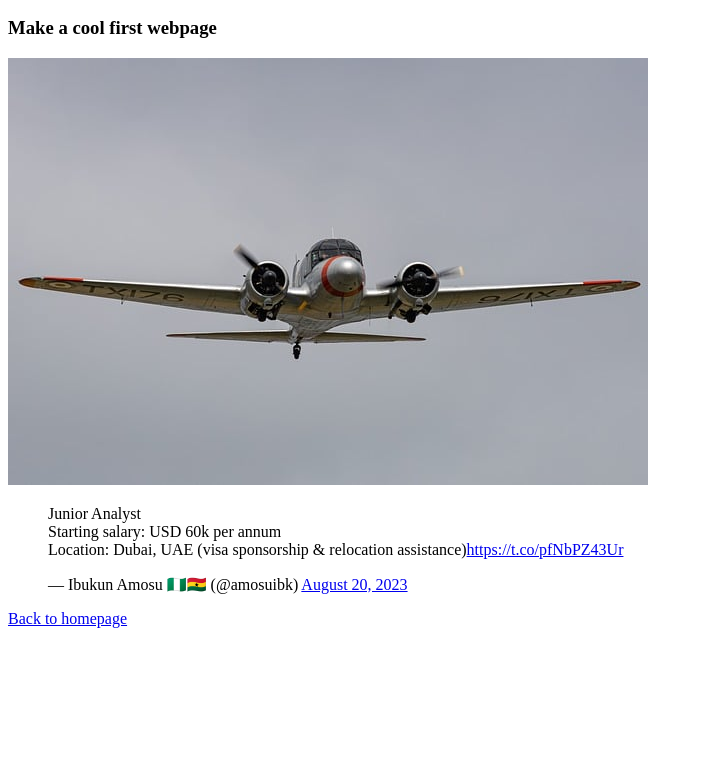
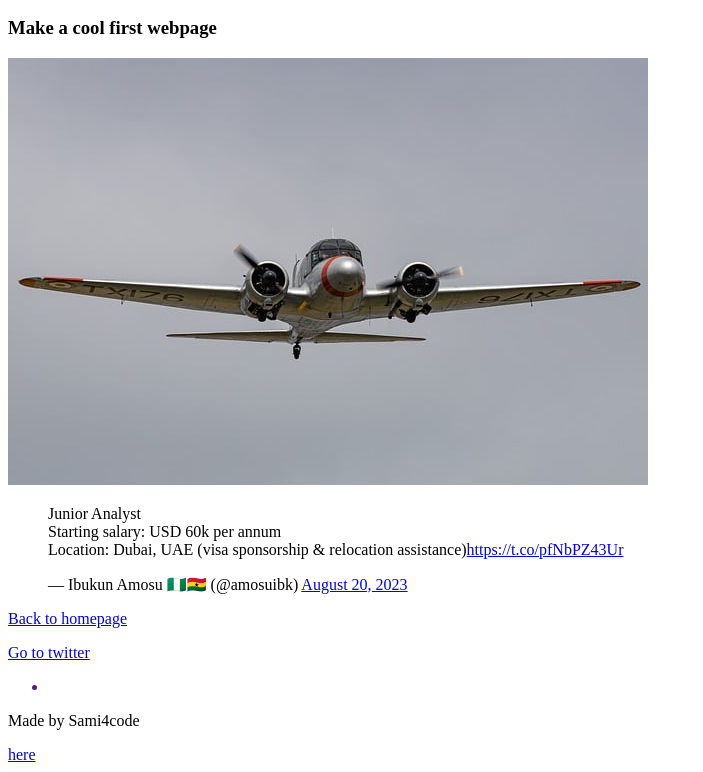
Before and after one commit to Sami4code/alx_tools, a plain HTML site: page html_basic/tweets.html in a window 1280 px wide. Shown: the part 246-1018 px from the top of the page, without its empty margins (0-703 px from the left). Before the commit the page ends 890 px from the top, so only its background shows below. Drawn offline with Linux system fonts and the light colour scheme.

Commit message:
header, main and footer elements added

```diff
--- a/html_basic/tweets.html
+++ b/html_basic/tweets.html
@@ -17,8 +17,21 @@
         <img src="image.jpg" alt="Airplane Interior">
     </a>
     <blockquote class="twitter-tweet"><p lang="en" dir="ltr">Junior Analyst <br>Starting salary: USD 60k per annum<br>Location: Dubai, UAE (visa sponsorship &amp; relocation assistance)<a href="https://t.co/pfNbPZ43Ur">https://t.co/pfNbPZ43Ur</a></p>&mdash; Ibukun Amosu 🇳🇬🇬🇭 (@amosuibk) <a href="https://twitter.com/amosuibk/status/1693283246656594103?ref_src=twsrc%5Etfw">August 20, 2023</a></blockquote> <script async src="https://platform.twitter.com/widgets.js" charset="utf-8"></script>
-    <p>
         <a href="index.html">Back to homepage</a>
-    </p>
+        <p><a href="tweets.html">Go to twitter</a></p>
+        <header>
+            <a href="">
+                <ul>
+                <li></li>
+            </ul>
+            </a>
+        </header>
+        <main></main>
+        <footer>
+            <p>Made by Sami4code</p>
+            <a href="https://www.flyairpeace.com/" target="_blank">here</a>
+        </footer>
+
+
 </body>
 </html>
```
